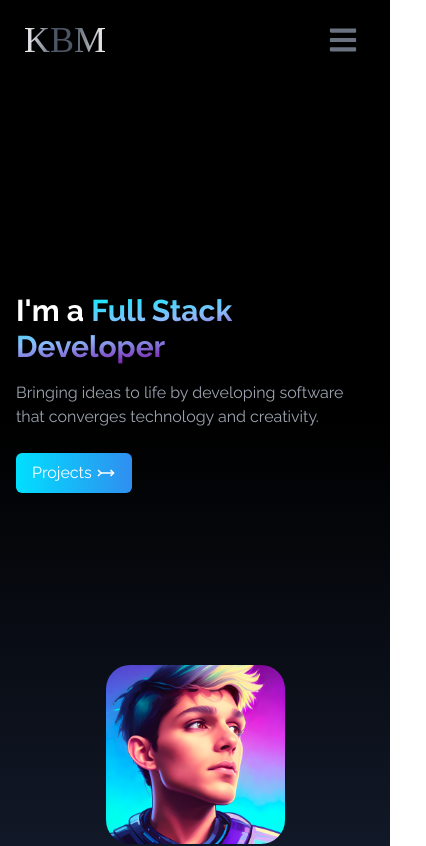
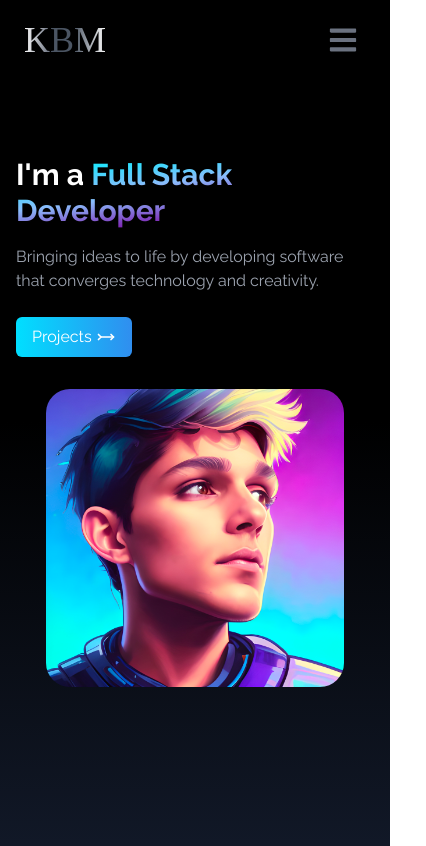
Before and after one commit to mehtaKeshav/Portfolio, a React (Create React App) app: page / in a window 390 px wide. Shown: the top 846 px of the page, 426 px wide, since content can reach past the window. Built offline with nearby package versions, Linux system fonts and the light colour scheme.

Commit message:
another update

```diff
--- a/src/components/Contact.jsx
+++ b/src/components/Contact.jsx
@@ -3,7 +3,7 @@ import React from 'react'
 
 const Contact = () => {
   return (
-    <div name='Contact' className=' md:pt-24 w-full h-fit bg-gradient-to-b from-black to-gray-900 p-4 text-white'>
+    <div name='Contact' className=' md:pt-24 w-full h-screen bg-gradient-to-b from-black to-gray-900 p-4 text-white'>
         <div className='flex flex-col p-4 justify-center max-w-screen-lg mx-auto h-full'>
             <div className='pb-8'>
                 <p className='text-xl p-2 md:text-3xl font-semibold border-b-2 border-gray-500'>Contact</p>
--- a/src/components/Home.jsx
+++ b/src/components/Home.jsx
@@ -6,8 +6,8 @@ const Home = () => {
   return (
     <div name="Home" className='h-screen w-full bg-gradient-to-b from-black via-black to-gray-900'>
         <div className='max-w-screen-lg mx-auto flex flex-col md:flex-row items-center justify-center h-full px-4 sm:px-0 '>
-            <div className='flex flex-col justify-center h-full sm:px-12 md:pl-12  md:w-full'>
-                <h2 className='text-3xl sm:text-5xl 2xl:text-8xl font-bold text-white pt-32 md:pt-0'>
+            <div className='flex flex-col justify-center sm:h-full sm:px-12 md:pl-12  md:w-full'>
+                <h2 className='text-3xl sm:text-5xl 2xl:text-8xl font-bold text-white  md:pt-0'>
                     I'm a <span className='text-transparent bg-clip-text bg-gradient-to-br from-[#00f1ff] via-[#8abcfb] to-[#7b09a6]'>Full Stack Developer</span>
                 </h2>
                 <p className='text-gray-400 py-4 max-w-md 2xl:text-lg'>
@@ -23,8 +23,8 @@ const Home = () => {
                     </button>
                 </div>
             </div>
-            <div className='md:w-4/6 2xl:w-full'>
-                <img src={HeroImg} alt="my profile" className='rounded-3xl mx-auto w-1/2 md:w-5/6 2xl:w-full  md:flex-row' />
+            <div className=' pt-6 sm:pt-0 md:w-4/6 2xl:w-full'>
+                <img src={HeroImg} alt="my profile" className='rounded-3xl mx-auto w-5/6 md:w-5/6 2xl:w-full  md:flex-row' />
             </div>
         </div>
     </div>
--- a/src/components/Skills.jsx
+++ b/src/components/Skills.jsx
@@ -43,11 +43,11 @@ const Skills = () => {
   return (
     <div name='Skills' className='w-full h-screen bg-gradient-to-b from-gray-900 to-black flex flex-col  justify-center'>
       <div className=''>
-          <p className='pt-24 sm:mx-32 p-2 md:text-3xl text-xl font-semibold  border-b-2 border-gray-500 text-white'>Skills</p>
+          <p className='sm:pt-24 pt-5 sm:mx-32 p-2 md:text-3xl text-xl font-semibold  border-b-2 border-gray-500 text-white'>Skills</p>
         <div className=' p-0 sm:mx-32 md:flex flex-col md:justify-center'>
           <div className=' p-0 md:grid md:grid-cols-2'>
-            <p className=' m-5 text-white'> Programming Languages :</p>
-            <div className='m-5 flex flex-row'>
+            <p className=' m-5  text-white'> Programming Languages :</p>
+            <div className='m-5 py-2 sm:py-0 flex flex-row sm:overflow-auto overflow-scroll'>
               <img title='Python'src={py} className='h-12 w-12 ml-3' alt="" />
               <img title='C++'src={cpp} className='h-12 w-12 ml-3' alt="" />
               <img title='Java'src={java} className='h-12 w-12 ml-3' alt="" />
@@ -60,8 +60,8 @@ const Skills = () => {
 
 
           <div className='md:grid md:grid-cols-2'>
-            <p className='m-5 text-white'> Frameworks :</p>
-            <div className=' m-5 flex flex-row'>
+            <p className='m-5  text-white'> Frameworks :</p>
+            <div className=' m-5  py-2 sm:py-0 flex flex-row overflow-scroll'>
               <img title='Django'src={dj} className='h-12 w-12 ml-3' alt="" />
               <img title='ReactJS'src={rt} className='h-12 w-12 ml-3' alt="" />
               <img title='Node.js'src={node} className='h-12 w-12 ml-3' alt="" />
@@ -70,8 +70,8 @@ const Skills = () => {
 
 
           <div className='md:grid md:grid-cols-2'>
-            <p className=' m-5 text-white'> Database & tools :</p>
-            <div className='m-5 flex flex-row'>
+            <p className=' m-5  text-white'> Database & tools :</p>
+            <div className='m-5 py-2 sm:py-0 flex flex-row overflow-scroll'>
               <img title='MongoDB'src={mongo} className='h-12 w-12 ml-3' alt="" />
               <img title='MySQL'src={mysql} className='h-12 w-12 ml-3' alt="" />
               <img title='Postgresql'src={postgresql} className='h-12 w-12 ml-3' alt="" />
@@ -83,7 +83,7 @@ const Skills = () => {
 
           <div className='md:grid md:grid-cols-2'>
             <p className=' m-5 text-white'> Development tools :</p>
-            <div className='m-5 flex flex-row'>
+            <div className='m-5 py-2 sm:py-0 flex flex-row overflow-hidden'>
               <img title='VS Code'src={vscode} className='h-12 w-12 ml-3' alt="" />
               <img title='AWS'src={aws} className='h-12 w-12 ml-3' alt="" />
               <img title='Atom'src={atom} className='h-12 w-12 ml-3' alt="" />
```
